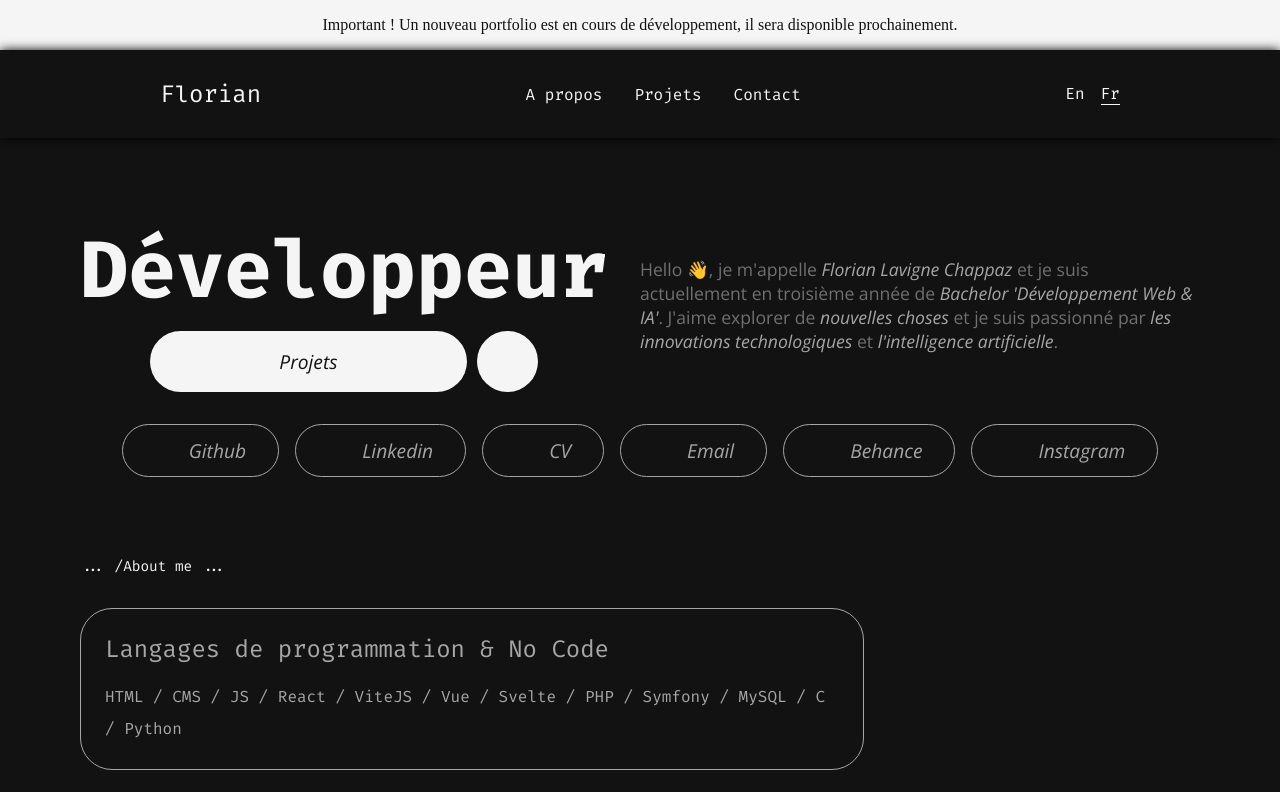
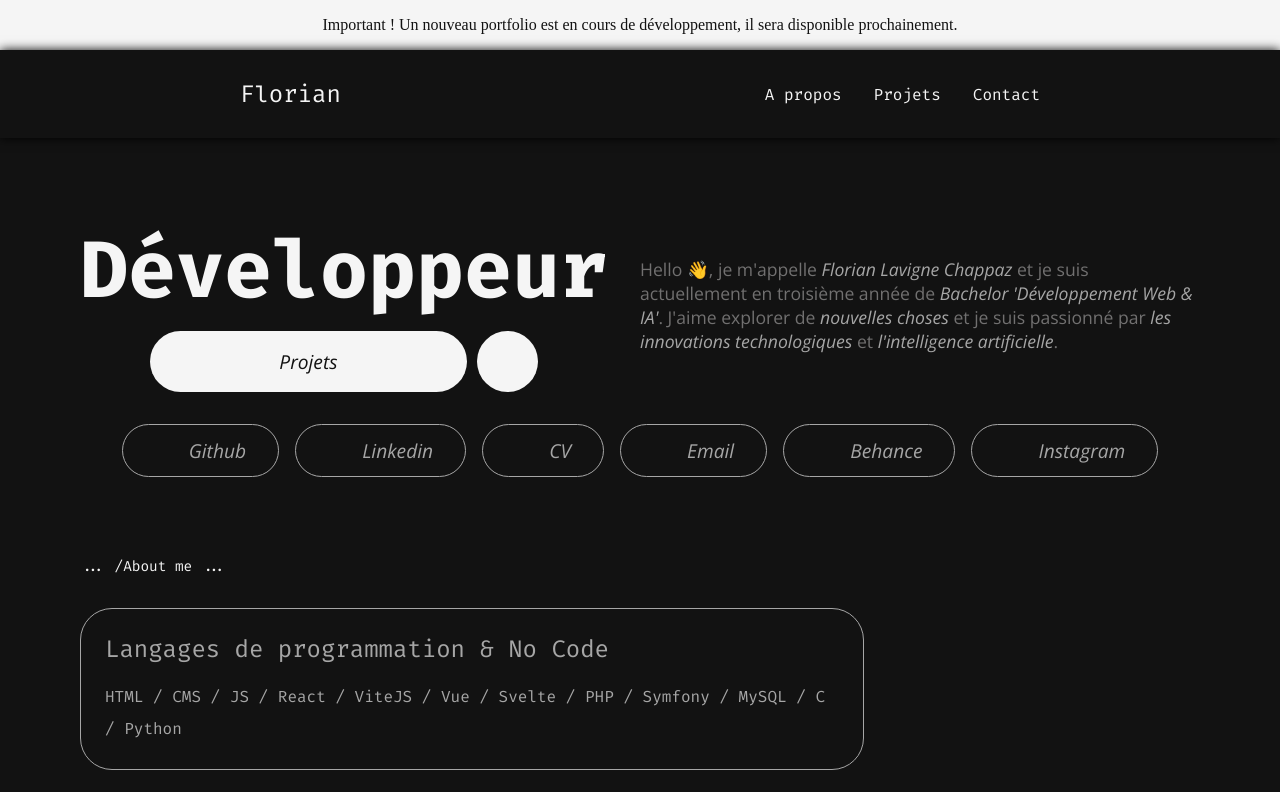
Before and after one commit to LavigneChappazFlorian/portfolio, a SvelteKit app: page / in a window 1280 px wide. Shown: the top 792 px of the page. Built offline with nearby package versions, Linux system fonts and the light colour scheme; some icons are missing.

Commit message:
Remove language selection from navigation and clean up related SCSS styles

```diff
--- a/src/routes/+layout.svelte
+++ b/src/routes/+layout.svelte
@@ -39,10 +39,6 @@
 				<li><a href="#projects" aria-label="projects">Projets</a></li>
 				<li><a href="#contact" aria-label="contact">Contact</a></li>
 			</ul>
-		</div>
-		<div class="nav__right">
-			<span id="en">En</span>
-			<span class="isActive" id="fr">Fr</span>
 		</div>
 		<div class="nav__menu">
 			<Hamburger bind:open ariaControls="nav" type="collapse" --color="white" />
@@ -111,26 +107,6 @@
 				}
 			}
 
-			&__right {
-				display: flex;
-				flex-direction: row;
-				gap: 1rem;
-
-				span {
-					position: relative;
-					color: $light;
-					cursor: pointer;
-				}
-
-				span.isActive {
-					border-bottom: 1px solid $light;
-				}
-
-				span:hover {
-					border-bottom: 1px solid $light;
-				}
-			}
-
 			&__menu {
 				display: none;
 			}
@@ -142,8 +118,7 @@
 			padding: 5px;
 
 			& .nav {
-				&__center,
-				&__right {
+				&__center {
 					display: none;
 				}
 
```
